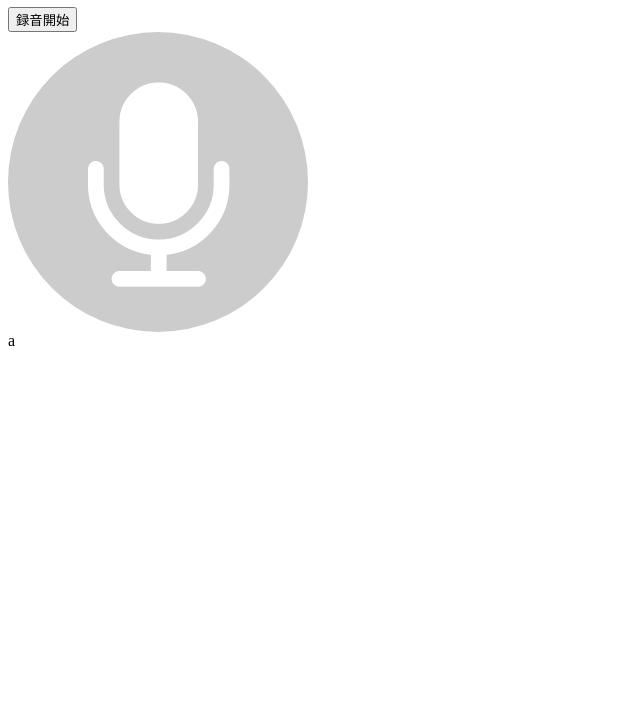
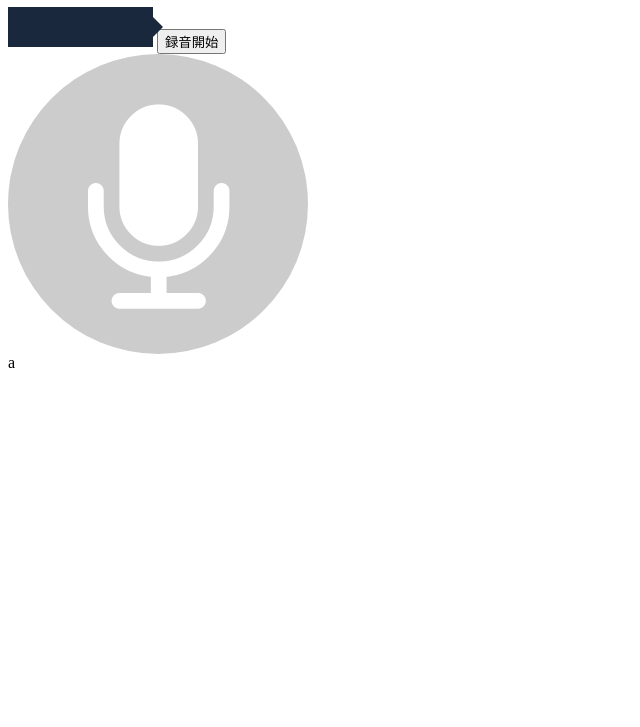
Before and after one commit to misogi/electron-lgtm, an Electron app: page index.html in a window 800 px wide. Shown: the part 73-800 px from the top of the page, without its empty margins (0-640 px from the left). Drawn offline with Linux system fonts and the light colour scheme.

Commit message:
append css

```diff
--- a/index.html
+++ b/index.html
@@ -10,6 +10,9 @@
 
 <body>
   <h1>Hello, electron!</h1>
+
+  <div class="balloon-right" id="input-balloon">
+  </div>
 
   <input type="button" id="fetch" value="録音開始" />
   <div id="result">
```
